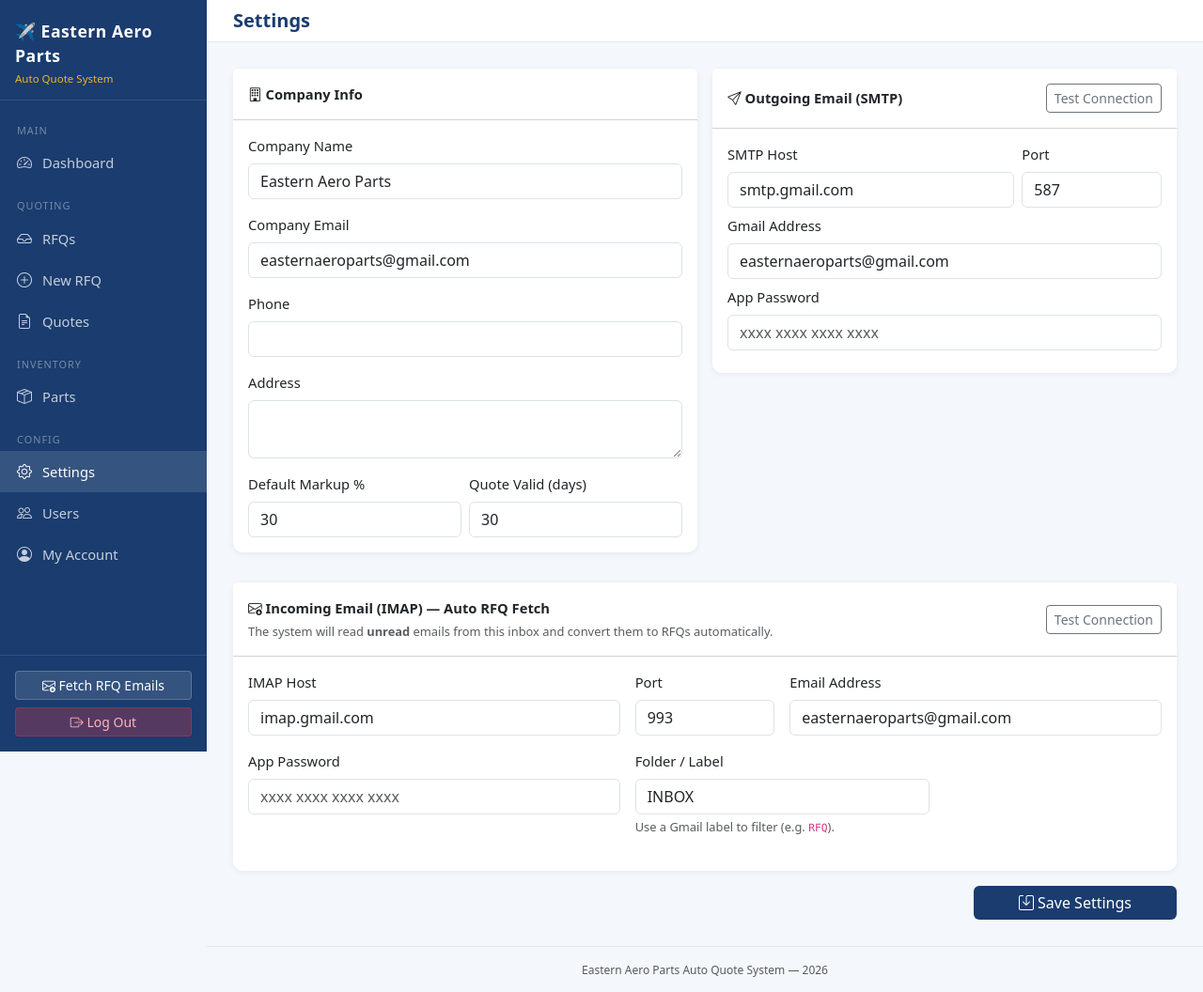
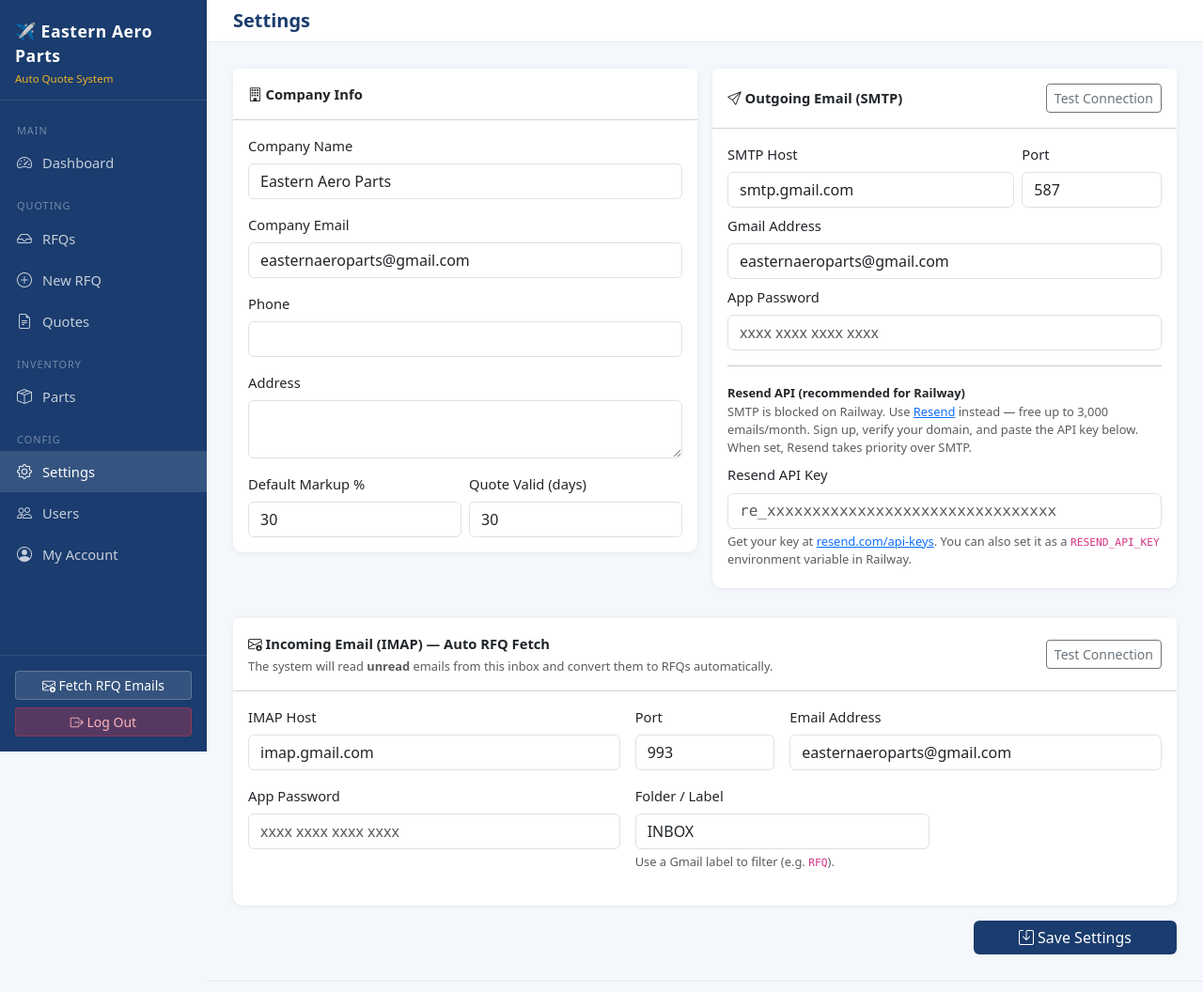
Before and after one commit to easternaeroparts-cyber/auto-quote, a Flask app: page /settings in a window 1280 px wide. Shown: the top 1056 px of the page at 94% size. Run offline with Flask 3, Linux system fonts and the light colour scheme; a user stored in the database is signed in; data comes from the database, SQL or seed files in the repository.

Commit message:
Add files via upload

```diff
--- a/app.py
+++ b/app.py
@@ -18,6 +18,8 @@ from email.mime.text import MIMEText
 from email.mime.multipart import MIMEMultipart
 from datetime import datetime
 from functools import wraps
+import urllib.request
+import json
 
 app = Flask(__name__)
 app.secret_key = os.environ.get('SECRET_KEY', 'aero-quote-secret-change-in-production')
@@ -217,6 +219,7 @@ def init_db():
         'smtp_port':       '587',
         'smtp_user':       'easternaeroparts@gmail.com',
         'smtp_pass':       '',
+        'resend_api_key':  '',
     }
     for k, v in defaults.items():
         conn.execute('INSERT OR IGNORE INTO settings VALUES (?,?)', (k, v))
@@ -257,6 +260,7 @@ def init_db():
         "ALTER TABLE quote_items ADD COLUMN trace_to TEXT",
         "ALTER TABLE quote_items ADD COLUMN tag_type TEXT",
         "ALTER TABLE quote_items ADD COLUMN tagged_by TEXT",
+        "INSERT OR IGNORE INTO settings VALUES ('resend_api_key','')",
     ]
     for sql in migrations:
         try:
@@ -1172,40 +1176,60 @@ def send_quote(quote_id):
     import threading
 
     def do_send():
-        msg = MIMEMultipart('alternative')
-        msg['Subject'] = f"Quotation {quote['quote_number']} — {settings['company_name']}"
-        msg['From']    = smtp_user
-        msg['To']      = to_email
-        msg.attach(MIMEText(html, 'html'))
-
         sent = False
         last_err = None
 
-        # Try STARTTLS (configured port), then SSL port 465
-        attempts = []
-        if smtp_port == 465:
-            attempts = [('ssl', smtp_host, 465), ('starttls', smtp_host, 587)]
-        else:
-            attempts = [('starttls', smtp_host, smtp_port), ('ssl', smtp_host, 465)]
-
-        for mode, host, port in attempts:
+        # ── 1. Try Resend HTTP API first (works on Railway, no SMTP ports needed) ──
+        resend_key = (
+            os.environ.get('RESEND_API_KEY') or
+            settings.get('resend_api_key', '')
+        ).strip()
+
+        if resend_key:
             try:
-                if mode == 'ssl':
-                    with smtplib.SMTP_SSL(host, port, timeout=15) as srv:
-                        srv.login(smtp_user, smtp_pass)
-                        srv.send_message(msg)
-                else:
-                    with smtplib.SMTP(host, port, timeout=15) as srv:
-                        srv.ehlo()
-                        srv.starttls()
-                        srv.ehlo()
-                        srv.login(smtp_user, smtp_pass)
-                        srv.send_message(msg)
-                sent = True
-                break
+                from_addr = smtp_user or settings.get('company_email', 'noreply@eastern-aero.com')
+                email_id = send_via_resend(
+                    resend_key, from_addr, to_email,
+                    f"Quotation {quote['quote_number']} — {settings['company_name']}",
+                    html
+                )
+                if email_id:
+                    sent = True
+                    print(f'[Email] Sent via Resend. ID={email_id}')
             except Exception as e:
                 last_err = e
-                continue
+                print(f'[Email] Resend failed: {e}')
+
+        # ── 2. Fall back to SMTP if Resend not configured or failed ─────────────
+        if not sent and smtp_user and smtp_pass:
+            msg = MIMEMultipart('alternative')
+            msg['Subject'] = f"Quotation {quote['quote_number']} — {settings['company_name']}"
+            msg['From']    = smtp_user
+            msg['To']      = to_email
+            msg.attach(MIMEText(html, 'html'))
+
+            attempts = []
+            if smtp_port == 465:
+                attempts = [('ssl', smtp_host, 465), ('starttls', smtp_host, 587)]
+            else:
+                attempts = [('starttls', smtp_host, smtp_port), ('ssl', smtp_host, 465)]
+
+            for mode, host, port in attempts:
+                try:
+                    if mode == 'ssl':
+                        with smtplib.SMTP_SSL(host, port, timeout=15) as srv:
+                            srv.login(smtp_user, smtp_pass)
+                            srv.send_message(msg)
+                    else:
+                        with smtplib.SMTP(host, port, timeout=15) as srv:
+                            srv.ehlo(); srv.starttls(); srv.ehlo()
+                            srv.login(smtp_user, smtp_pass)
+                            srv.send_message(msg)
+                    sent = True
+                    print(f'[Email] Sent via SMTP {mode}:{port}')
+                    break
+                except Exception as e:
+                    last_err = e
 
         db = get_db()
         if sent:
@@ -1222,6 +1246,32 @@ def send_quote(quote_id):
 
     flash(f'Sending quote to {to_email}… Refresh in a few seconds to confirm it was sent.', 'success')
     return redirect(url_for('quote_view', quote_id=quote_id))
+
+
+def send_via_resend(api_key, from_addr, to_addr, subject, html_body):
+    """
+    Send email via Resend HTTP API.
+    Works on Railway (no SMTP port restrictions).
+    Docs: https://resend.com/docs/api-reference/emails/send-email
+    """
+    payload = json.dumps({
+        'from': from_addr,
+        'to': [to_addr],
+        'subject': subject,
+        'html': html_body,
+    }).encode('utf-8')
+    req = urllib.request.Request(
+        'https://api.resend.com/emails',
+        data=payload,
+        headers={
+            'Authorization': f'Bearer {api_key}',
+            'Content-Type': 'application/json',
+        },
+        method='POST'
+    )
+    with urllib.request.urlopen(req, timeout=20) as resp:
+        result = json.loads(resp.read())
+        return result.get('id')  # returns email ID if successful
 
 
 def build_quote_email(quote, rfq, items, settings):
@@ -1590,7 +1640,7 @@ def settings_page():
         for key in ['company_name','company_email','company_phone','company_address',
                     'default_markup','quote_valid_days',
                     'imap_host','imap_port','imap_user','imap_pass','imap_folder',
-                    'smtp_host','smtp_port','smtp_user','smtp_pass']:
+                    'smtp_host','smtp_port','smtp_user','smtp_pass','resend_api_key']:
             conn.execute('INSERT OR REPLACE INTO settings VALUES (?,?)', (key, request.form.get(key,'')))
         conn.commit()
         conn.close()
--- a/templates/settings.html
+++ b/templates/settings.html
@@ -74,6 +74,24 @@
             placeholder="xxxx xxxx xxxx xxxx">
         </div>
         <div id="smtpResult" class="mt-2"></div>
+
+        <hr class="my-3">
+        <div class="mb-1">
+          <strong class="small">Resend API (recommended for Railway)</strong>
+          <div class="text-muted small mb-2">
+            SMTP is blocked on Railway. Use <a href="https://resend.com" target="_blank">Resend</a> instead —
+            free up to 3,000 emails/month. Sign up, verify your domain, and paste the API key below.
+            When set, Resend takes priority over SMTP.
+          </div>
+          <label class="form-label">Resend API Key</label>
+          <input name="resend_api_key" class="form-control font-monospace"
+            value="{{ s.get('resend_api_key','') }}"
+            placeholder="re_xxxxxxxxxxxxxxxxxxxxxxxxxxxxxxxx">
+          <div class="form-text">
+            Get your key at <a href="https://resend.com/api-keys" target="_blank">resend.com/api-keys</a>.
+            You can also set it as a <code>RESEND_API_KEY</code> environment variable in Railway.
+          </div>
+        </div>
       </div>
     </div>
   </div>
```
